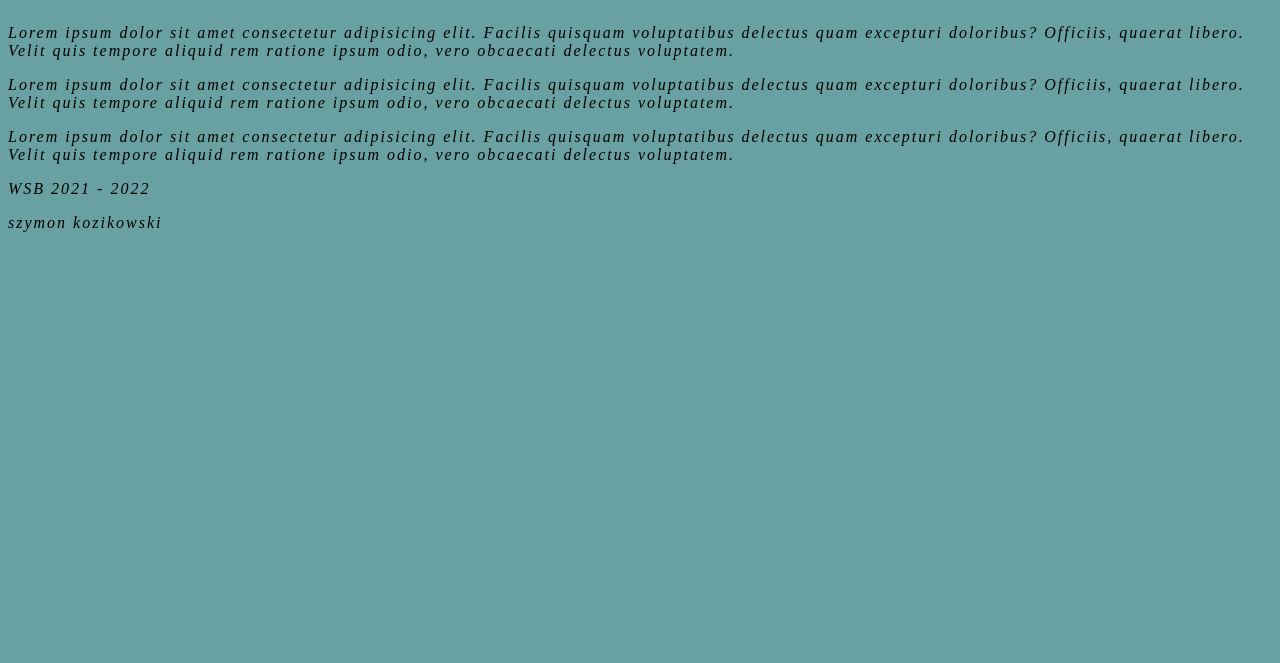
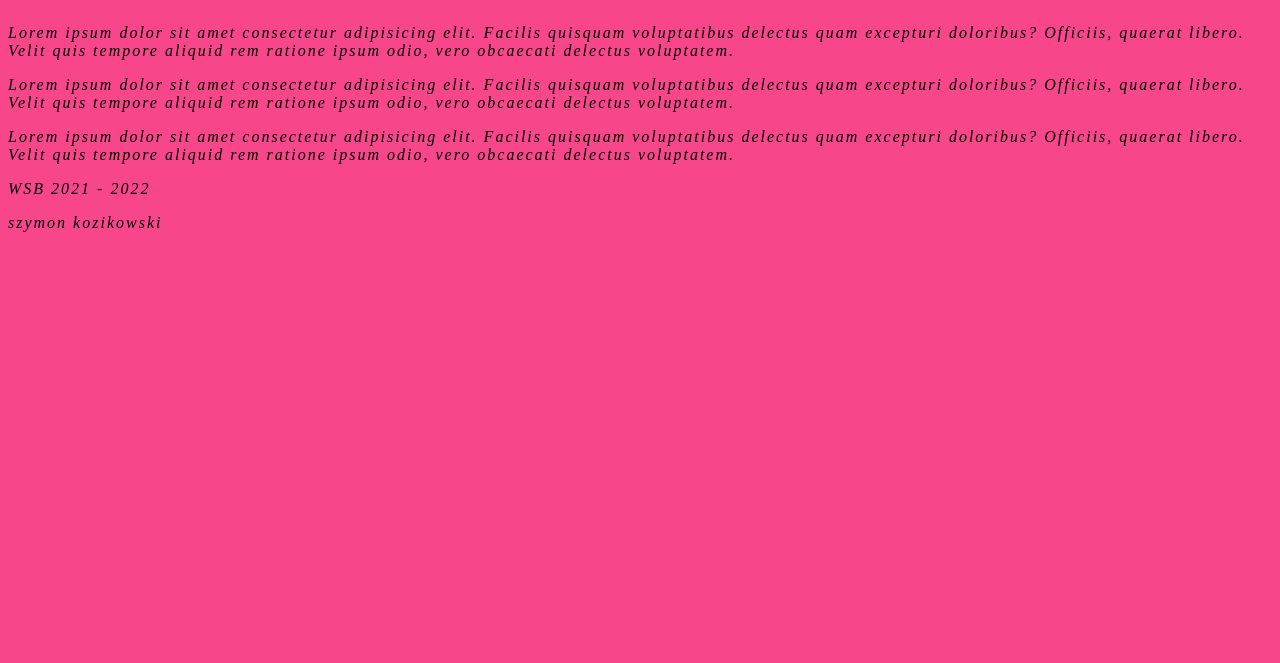
Before and after one commit to szymson16/strona-wsb, a plain HTML site: page index.html in a window 1280 px wide. Shown: the part 137-800 px from the top of the page. Drawn offline with Linux system fonts and the light colour scheme.

Commit message:
zmien kolor tla

```diff
--- a/index.html
+++ b/index.html
@@ -7,7 +7,7 @@
     <title>Projekt</title>
     <style>
         body {
-            background-color: rgb(105, 160, 161);
+            background-color: rgb(247, 71, 138);
         }
 
         p {
```
